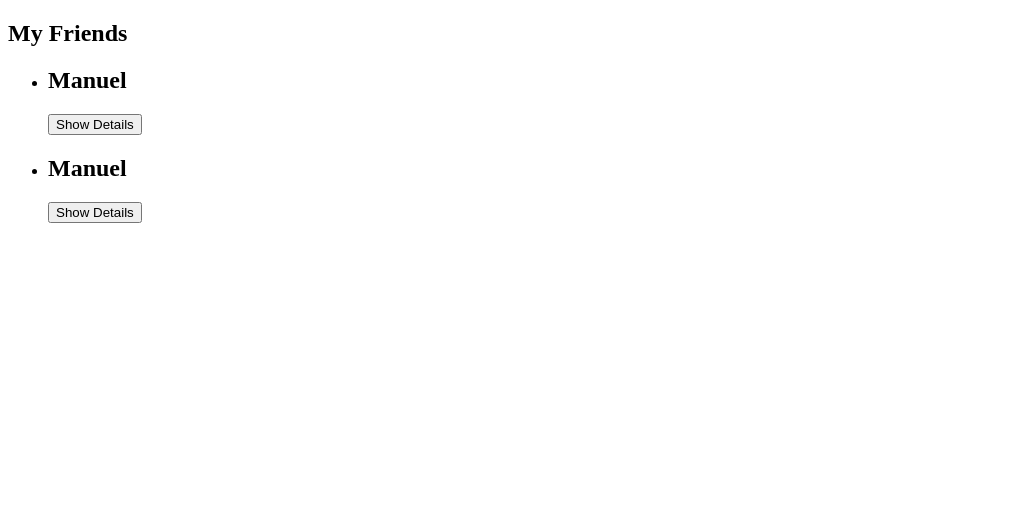
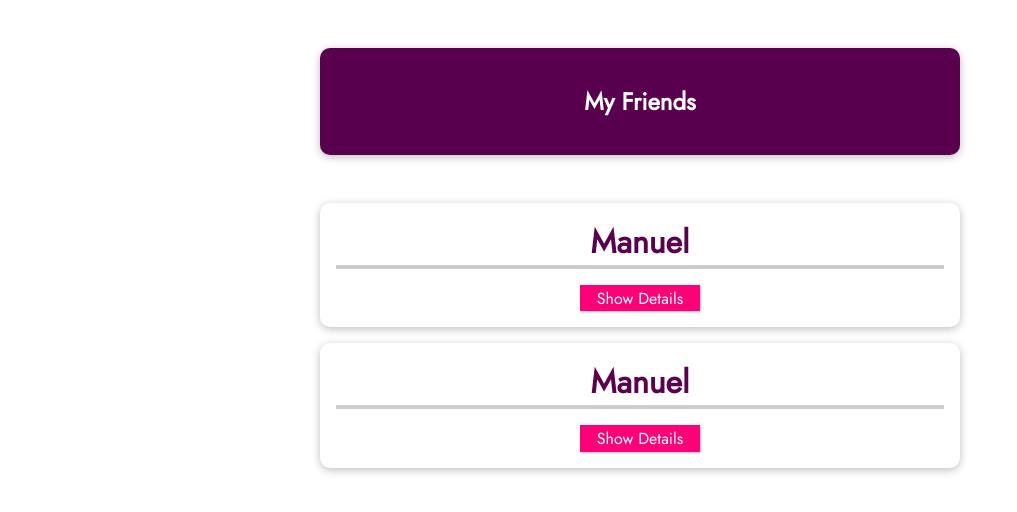
Before and after one commit to abrambagus/vue-cli-app, a Vue app: page / in a window 1280 px wide. Shown: the top 512 px of the page, without its empty margins (0-1017 px from the left). Built offline with nearby package versions, Linux system fonts and the light colour scheme.

Commit message:
add component

```diff
--- a/src/App.vue
+++ b/src/App.vue
@@ -1,6 +1,6 @@
 <template>
   <section>
-    <h2>My Friends</h2>
+    <header><h1>My Friends</h1></header>
     <ul>
       <friend-contact></friend-contact>
       <friend-contact></friend-contact>
@@ -30,3 +30,71 @@
   },
 };
 </script>
+
+<style>
+@import url("https://fonts.googleapis.com/css2?family=Jost&display=swap");
+
+* {
+  box-sizing: border-box;
+}
+
+html {
+  font-family: "Jost", sans-serif;
+}
+
+body {
+  margin: 0;
+}
+
+header {
+  box-shadow: 0 2px 8px rgba(0, 0, 0, 0.26);
+  margin: 3rem auto;
+  border-radius: 10px;
+  padding: 1rem;
+  background-color: #58004d;
+  color: white;
+  text-align: center;
+  width: 90%;
+  max-width: 40rem;
+}
+
+#app ul {
+  margin: 0;
+  padding: 0;
+  list-style: none;
+}
+
+#app li {
+  box-shadow: 0 2px 8px rgba(0, 0, 0, 0.26);
+  margin: 1rem auto;
+  border-radius: 10px;
+  padding: 1rem;
+  text-align: center;
+  width: 90%;
+  max-width: 40rem;
+}
+
+#app h2 {
+  font-size: 2rem;
+  border-bottom: 4px solid #ccc;
+  color: #58004d;
+  margin: 0 0 1rem 0;
+}
+
+#app button {
+  font: inherit;
+  cursor: pointer;
+  border: 1px solid #ff0077;
+  background-color: #ff0077;
+  color: white;
+  padding: 0.05rem 1rem;
+  box-shadow: 1px 1px 2px rgba(0, 0, 0, 0.26);
+}
+
+#app button:hover,
+#app button:active {
+  background-color: #ec3169;
+  border-color: #ec3169;
+  box-shadow: 1px 1px 4px rgba(0, 0, 0, 0.26);
+}
+</style>
--- a/src/components/FriendContact.vue
+++ b/src/components/FriendContact.vue
@@ -1,7 +1,9 @@
 <template>
   <li>
     <h2>{{ friend.name }}</h2>
-    <button @click="toggleDetails">Show Details</button>
+    <button @click="toggleDetails">
+      {{ detailsAreVisible ? "Hide" : "Show" }} Details
+    </button>
     <ul v-if="detailsAreVisible">
       <li><strong>Phone:</strong> {{ friend.phone }}</li>
       <li><strong>Email:</strong> {{ friend.email }}</li>
```
